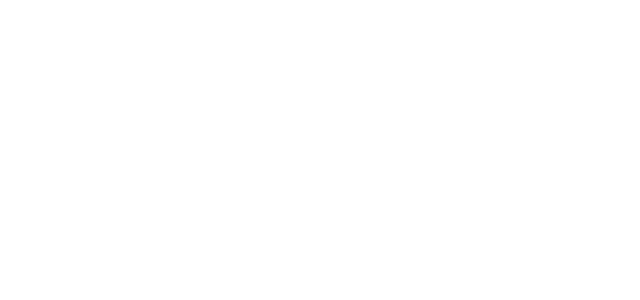
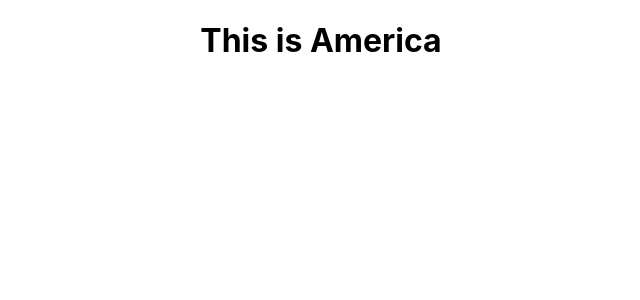
Before and after one commit to ttolentino89/american-genius, a React (Create React App) app in the folder american-genius/: page / in a window 1280 px wide. Shown: the top 300 px of the page, without its empty margins (319-959 px from the left). Built offline with nearby package versions, Linux system fonts and the light colour scheme; the HTML template or start-up script is replaced by a standard one.

Commit message:
added test headline

```diff
--- a/american-genius/src/App.js
+++ b/american-genius/src/App.js
@@ -4,6 +4,7 @@
 function App() {
   return (
     <div className="App">
+    <h1>This is America</h1>
     </div>
   );
 }
```
